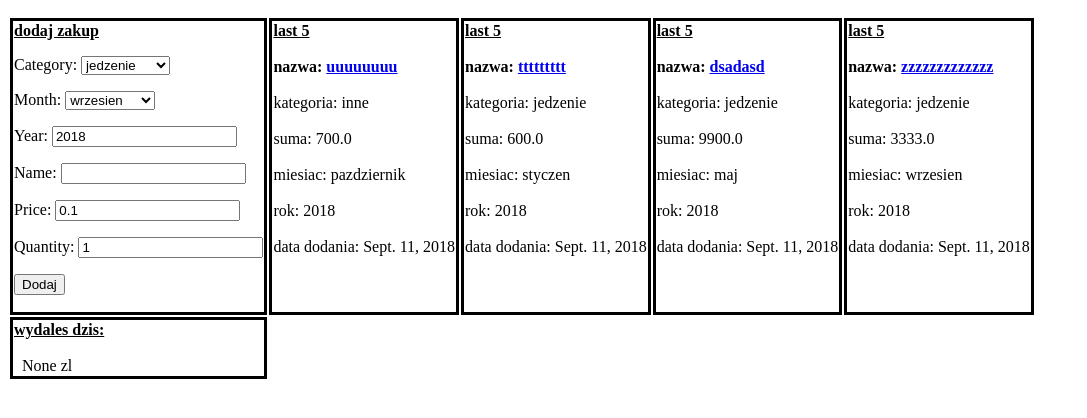
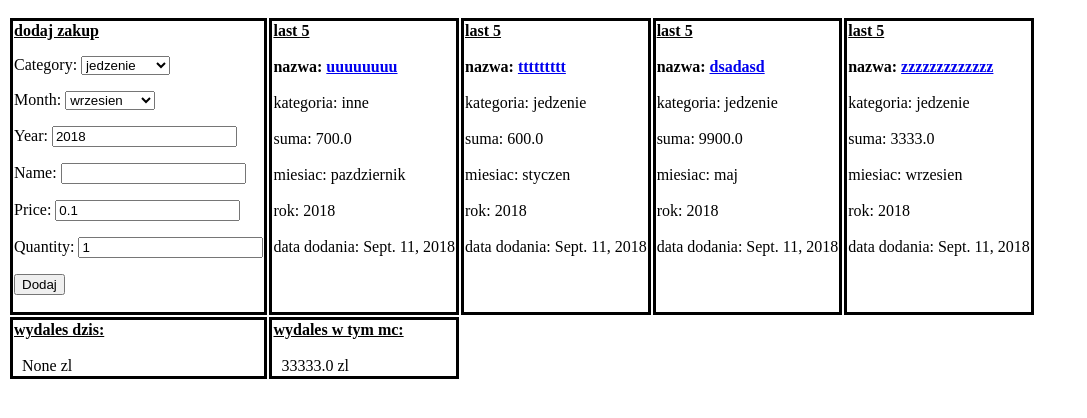
Before and after one commit to kklpa/homeb, a Django app: page / in a window 1280 px wide. Shown: the part 304-722 px from the top of the page, without its empty margins (0-1087 px from the left). Run offline with Django 3.2, Linux system fonts and the light colour scheme; a user stored in the database is signed in; data comes from the database, SQL or seed files in the repository.

Commit message:
added last month summary. Bug in last day summary(there is no day table, such as month. Thats why base on datetime.now, cause to show all added records, even if it were added to past month or year). Some code cleaing. TODO: href to day and month summary. Query on separeted page all records.

```diff
--- a/homeb_app/templates/homeb_app/main.html
+++ b/homeb_app/templates/homeb_app/main.html
@@ -162,6 +162,10 @@
                 <b><u>wydales dzis:</u></b><br><br>
                 &nbsp; {{ day_sum }} zl
             </td>
+            <td valign="top">
+                <b><u>wydales w tym mc:</u></b><br><br>
+                &nbsp; {{ month_sum }} zl
+            </td>
         </tr>
     </table>
 </div>
--- a/homeb_app/views.py
+++ b/homeb_app/views.py
@@ -18,7 +18,6 @@ def zakup_main(request):
     miesiace = Miesiac.objects.all()
     month_now = datetime.datetime.now().month
     year = datetime.datetime.now().year
-    month_ids = Miesiac.objects.all().values('id')
     totals = []
     month_counter = 0
     month_number = month_now
@@ -54,6 +53,9 @@ def zakup_main(request):
     '''------------------------get current day summary---------------------'''
     day_sum = Zakup.objects.filter(date=datetime.datetime.now()).values('total').aggregate(Sum('total'))
     day_sum = day_sum.pop('total__sum', '0')
+    '''------------------------get current month summary-------------------'''
+    month_sum = Zakup.objects.filter(month__id=month_now).values('total').aggregate(Sum('total'))
+    month_sum = month_sum.pop('total__sum', '0')
     '''------------------------post form for dodaj zakup-------------------'''
     if request.method == "POST":
         form = ZakupForm(request.POST)
@@ -66,7 +68,7 @@ def zakup_main(request):
     else:
         form = ZakupForm(initial={'year': datetime.datetime.now().year, 'month': datetime.datetime.now().month })
     '''------------------------render page---------------------------------'''
-    return render(request, 'homeb_app/main.html', { 'last': last, 'totals': totals, 'form': form, 'day_sum': day_sum })
+    return render(request, 'homeb_app/main.html', { 'last': last, 'totals': totals, 'form': form, 'day_sum': day_sum, 'month_sum': month_sum })
 
 '''@login_required
 def zakup_nowy(request):
```
